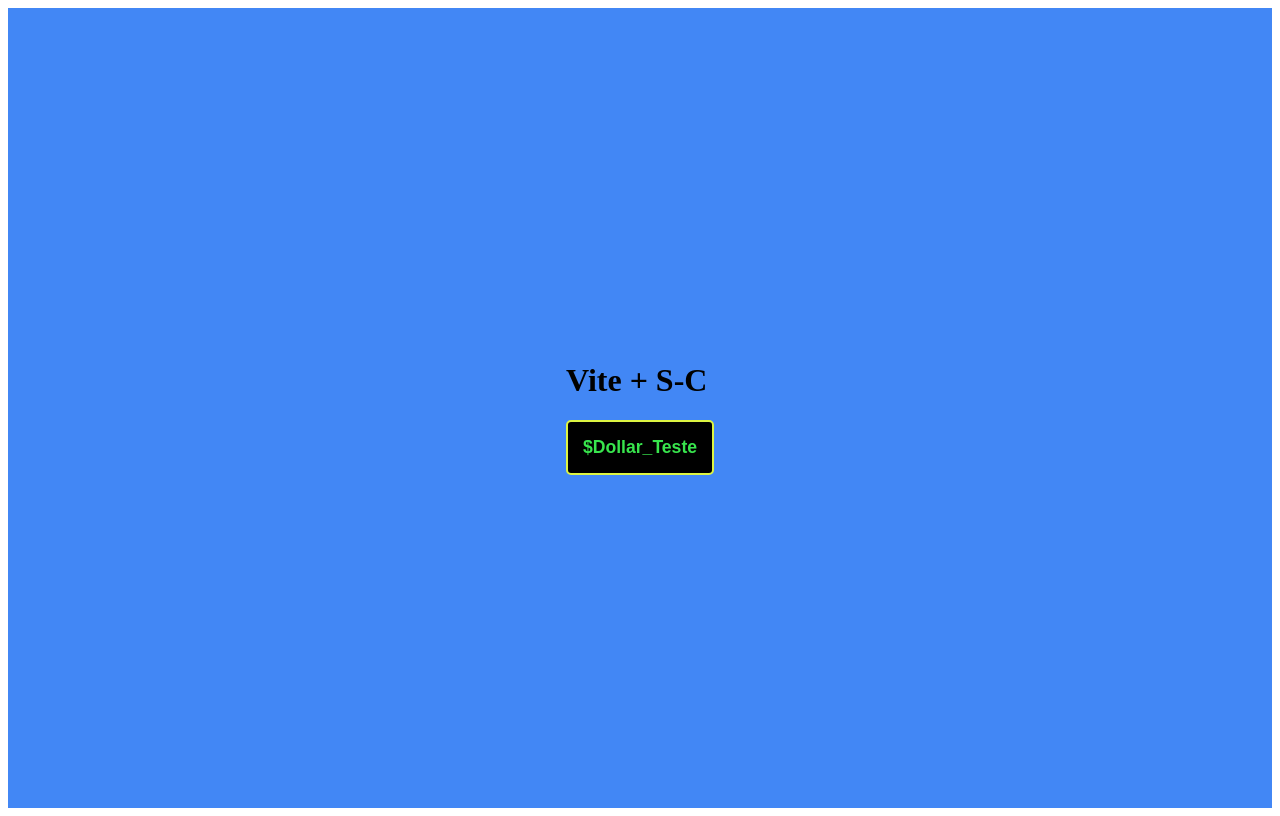
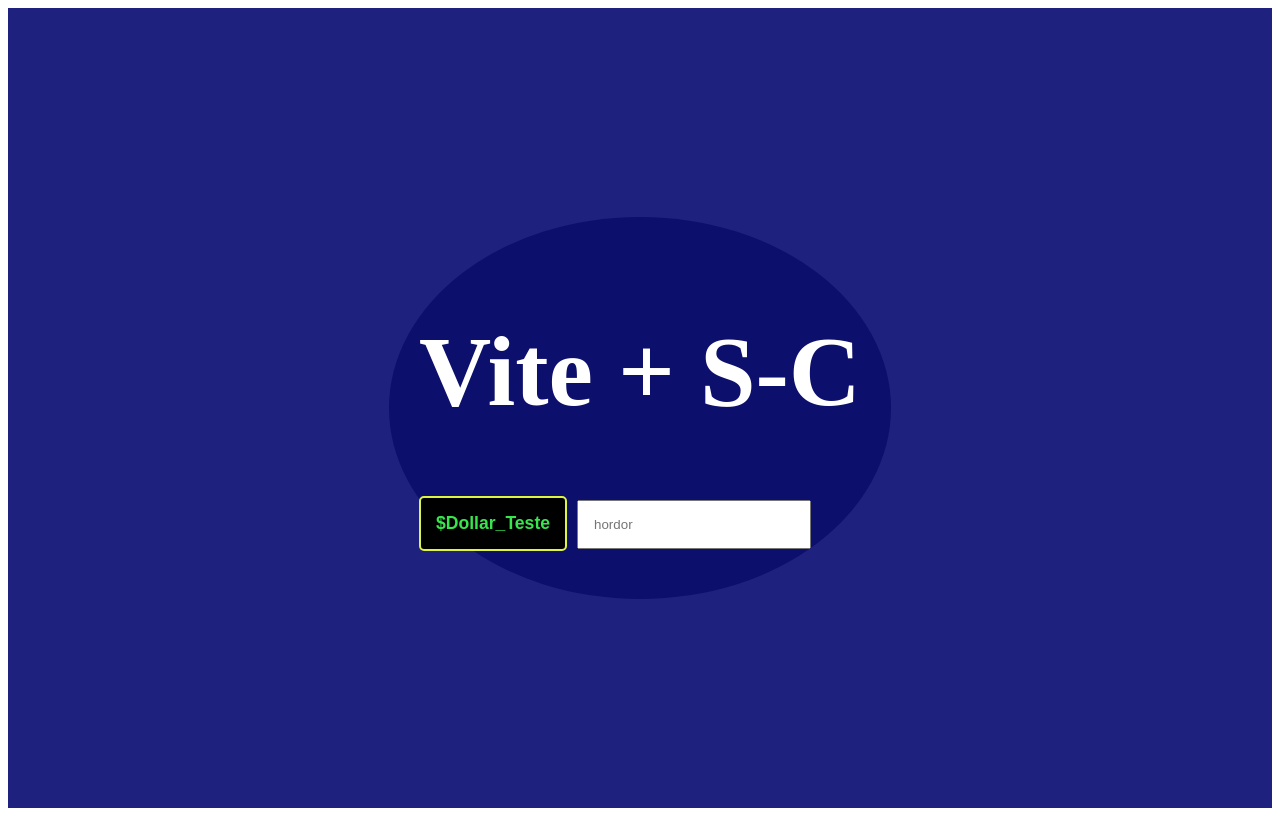
Before and after one commit to allanqueiroz02/playground, a React (Vite) app in the folder front/myStyledComp/: page / in a window 1280 px wide. Built offline with nearby package versions, Linux system fonts and the light colour scheme.

Commit message:
novos estilos e novo component input

```diff
--- a/front/myStyledComp/src/App.jsx
+++ b/front/myStyledComp/src/App.jsx
@@ -1,21 +1,37 @@
-// import { useState } from "react";
+import { useState } from "react";
 import styled from "styled-components";
 
-import { Button } from "./components";
+import { Button, Input } from "./components";
 
 const Main = styled.div`
   display: flex;
   justify-content: center;
   align-items: center;
-  background-color: #4287f5;
+  background-color: #1e217d;
   height: 100vh;
 `;
 
+const Title = styled.h1`
+  color: #fff;
+  font-size: 100px;
+`;
+
 const Container = styled.div`
-  padding: 20px;
+  /*Comment*/
+  padding: 30px;
+  background-color: #0c0f6b;
+  border-radius: 50%;
+  cursor: crosshair;
+`;
+
+const MyResult = styled.h3`
+  color: #12c73f;
+  font-family: "Gill Sans", "Gill Sans MT", Calibri, "Trebuchet MS", sans-serif;
 `;
 
 function App() {
+  const [name, setName] = useState("");
+
   function testes() {
     console.log("Consolou legal");
   }
@@ -23,8 +39,10 @@
   return (
     <Main>
       <Container>
-        <h1>Vite + S-C</h1>
+        <Title>Vite + S-C</Title>
         <Button name="Teste" onClick={testes} />
+        <Input name="nome" value={name} onChange={setName} />
+        <MyResult>{name}</MyResult>
       </Container>
     </Main>
   );
--- /dev/null
+++ b/front/myStyledComp/src/components/Input/Input.jsx
@@ -0,0 +1,20 @@
+import styled from "styled-components";
+
+const InputStyled = styled.input`
+  padding: 15px;
+  width: 200px;
+  margin-left: 10px;
+`;
+
+const Input = ({ name, value, onChange, placeholder = "hordor" }) => {
+  return (
+    <InputStyled
+      name={name}
+      value={value}
+      onChange={(e) => onChange(e.target.value)}
+      placeholder={placeholder}
+    />
+  );
+};
+
+export default Input;
--- a/front/myStyledComp/src/components/Input/index.js
+++ b/front/myStyledComp/src/components/Input/index.js
@@ -0,0 +1 @@
+export { default } from "./Input";
--- a/front/myStyledComp/src/components/index.js
+++ b/front/myStyledComp/src/components/index.js
@@ -1,3 +1,4 @@
 import Button from "./Button";
+import Input from "./Input";
 
-export { Button };
+export { Button, Input };
```
Also changed, not shown: front/myStyledComp/src/components/Input/Input.js (deleted).
